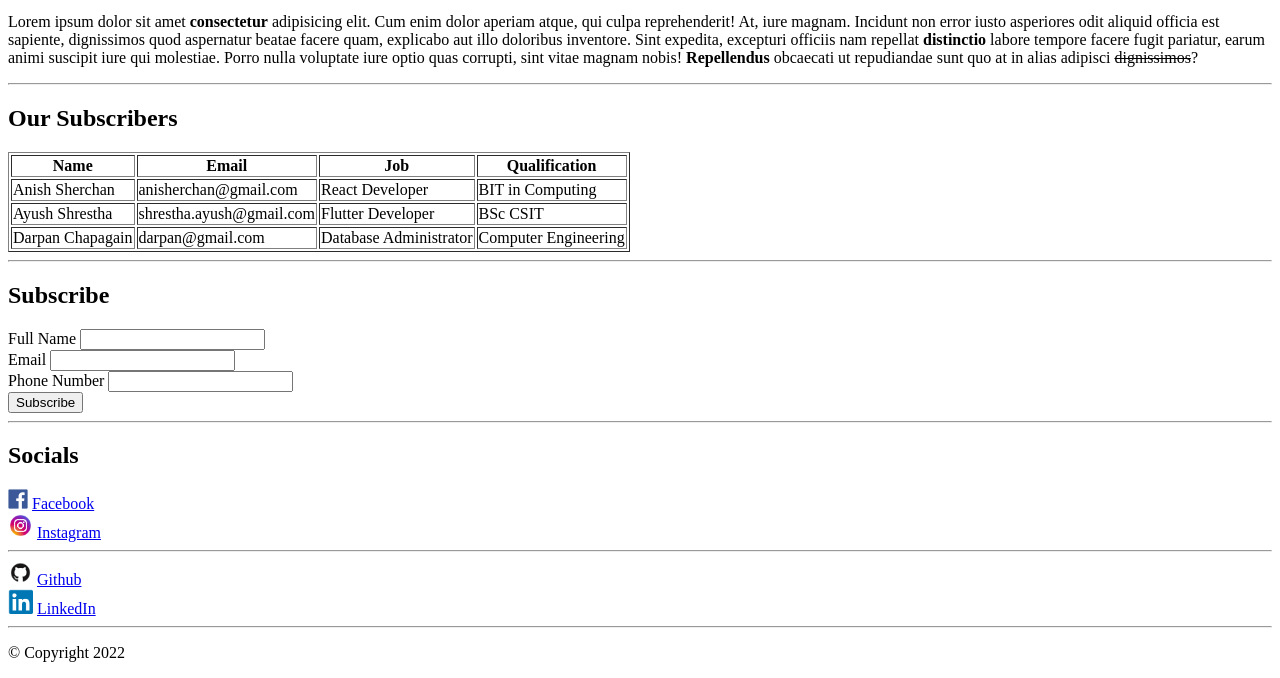
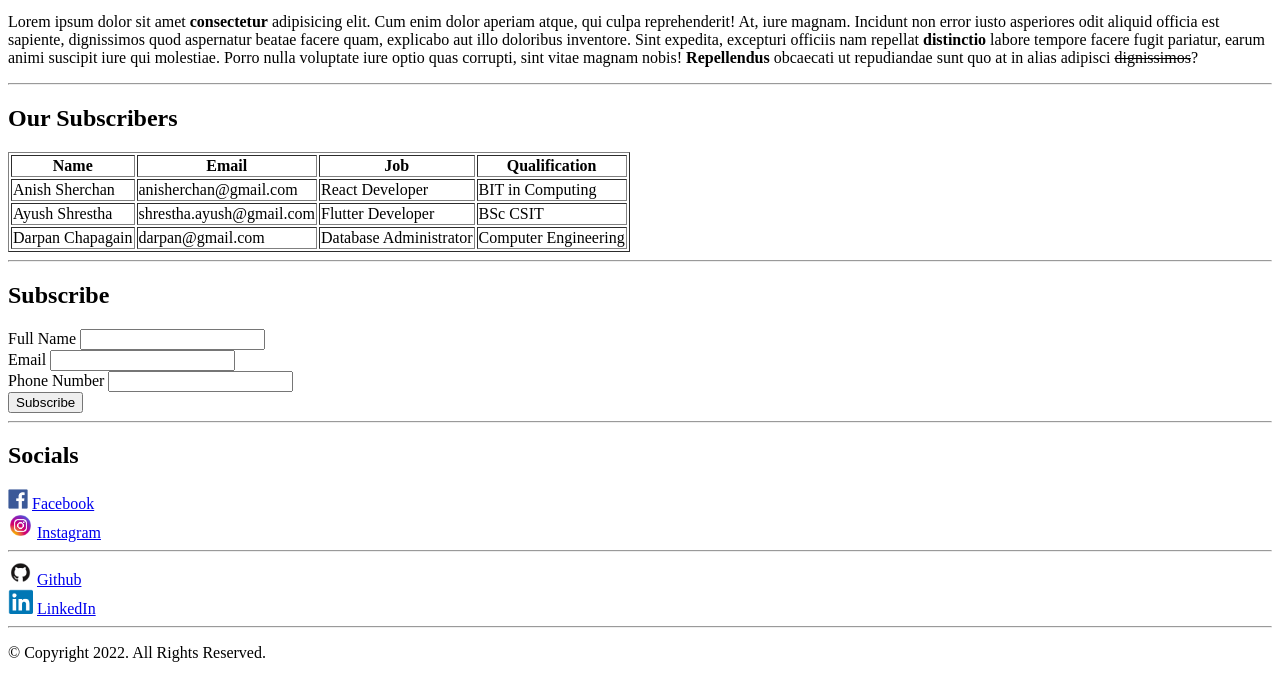
Before and after one commit to Abhigyan-Dhakal/Leapfrog, a plain HTML site: page assignments/HTML Blog/index.html in a window 1280 px wide. Shown: the part 2216-2894 px from the top of the page. Drawn offline with Linux system fonts and the light colour scheme.

Commit message:
Modify footer

```diff
--- a/assignments/HTML Blog/index.html
+++ b/assignments/HTML Blog/index.html
@@ -366,7 +366,7 @@
     </section>
     <hr />
     <footer>
-      <p>&#169; Copyright 2022</p>
+      <p>&#169; Copyright 2022. All Rights Reserved.</p>
     </footer>
   </body>
 </html>
```
